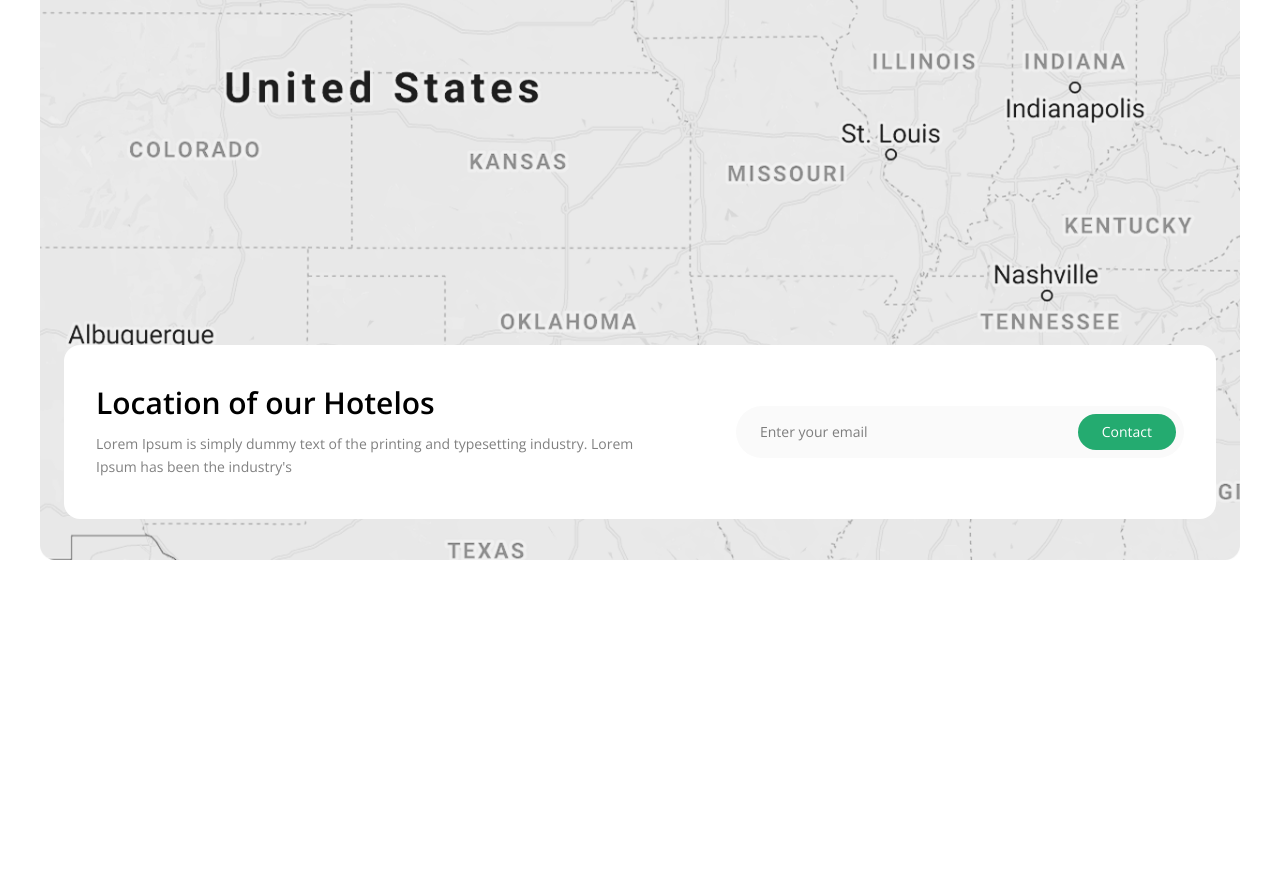
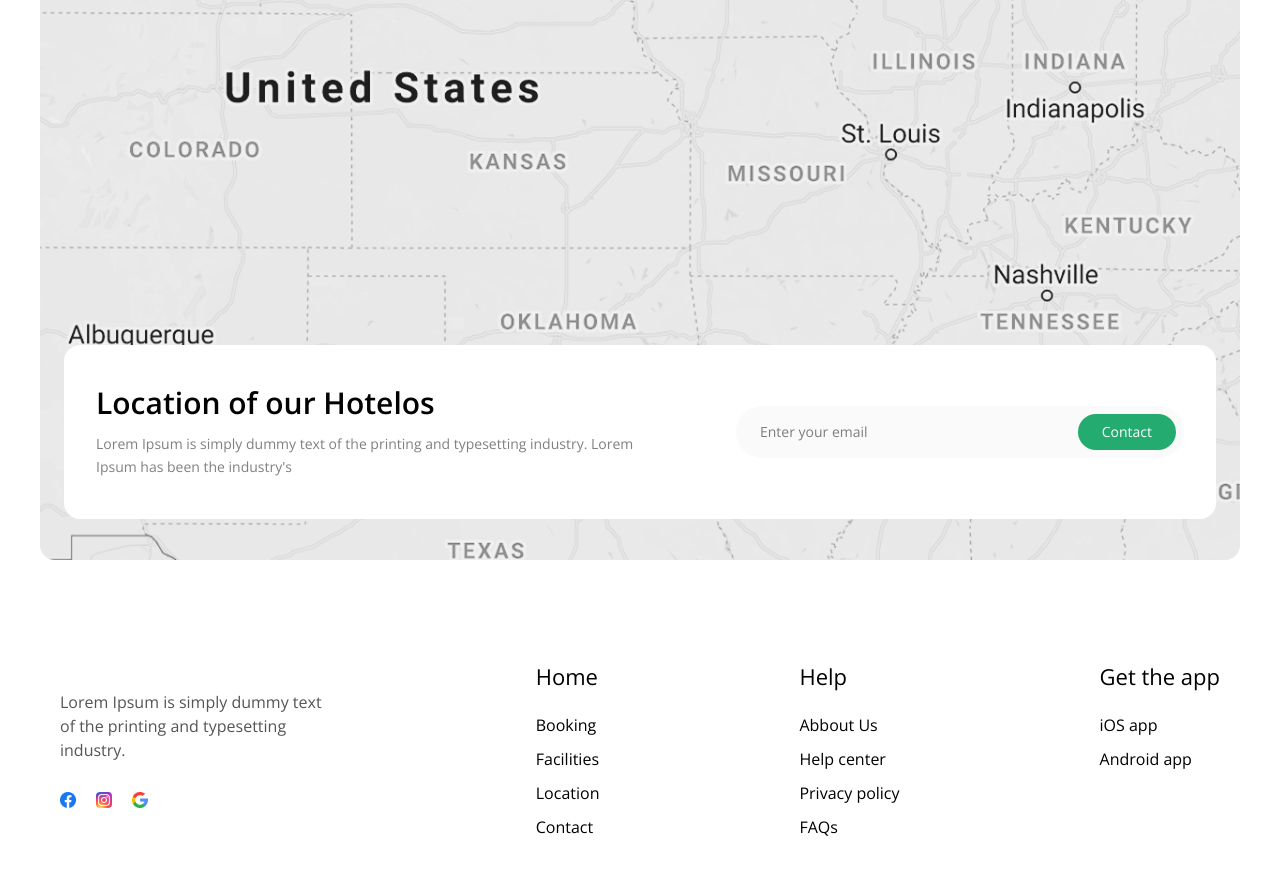
Before and after one commit to Faridun-07/Two-Page, a website: page src/Page2.html in a window 1280 px wide. Shown: the part 3378-4267 px from the top of the page. Before the commit the page ends 3988 px from the top, so only its background shows below. Drawn offline with nearby package versions, Linux system fonts and the light colour scheme; files that its build step writes are made by us from their sources.

Commit message:
Add footer Page2

```diff
--- a/src/Page2.html
+++ b/src/Page2.html
@@ -185,6 +185,43 @@
   </div>
 </div>
       </div>
-     </section>
+    </section>
+     <footer class="max-w-300 m-auto flex flex-col gap-[30px] lg:flex-row lg:justify-between lg:items-center p-[50px_20px] lg:py-[50px]">
+    <div class="flex flex-col gap-[30px] items-start">
+      <p class="lg:w-[270px] text-[#555555]">Lorem Ipsum is simply dummy text of the printing and typesetting industry.</p>
+      <div class="flex gap-[20px] items-start">
+        <img src="./images/Group3.png" alt="">
+        <img src="./images/Group4.png" alt="">
+        <img src="./images/Group5.png" alt="">
+      </div>
+    </div>
+    <div class="flex flex-col justify-between lg:flex-row gap-[30px] lg:gap-[200px]">
+    <div class="flex flex-col gap-[20px]">
+      <h1 class=" text-[22px]">Home</h1>
+      <div class="flex flex-col gap-[10px]">
+        <p>Booking</p>
+        <p>Facilities</p>
+        <p>Location</p>
+        <p>Contact</p>
+      </div>
+    </div>
+     <div class="flex flex-col gap-[20px]">
+      <h1 class=" text-[22px]">Help</h1>
+      <div class="flex flex-col gap-[10px]">
+        <p>Abbout Us</p>
+        <p>Help center</p>
+        <p>Privacy policy</p>
+        <p>FAQs</p>
+      </div>
+    </div>
+     <div class="flex flex-col gap-[20px]">
+      <h1 class=" text-[22px]">Get the app</h1>
+      <div class="flex flex-col gap-[10px]">
+        <p>iOS app</p>
+        <p>Android app</p>
+      </div>
+    </div>
+    </div>
+  </footer>
 </body>
 </html>
```
